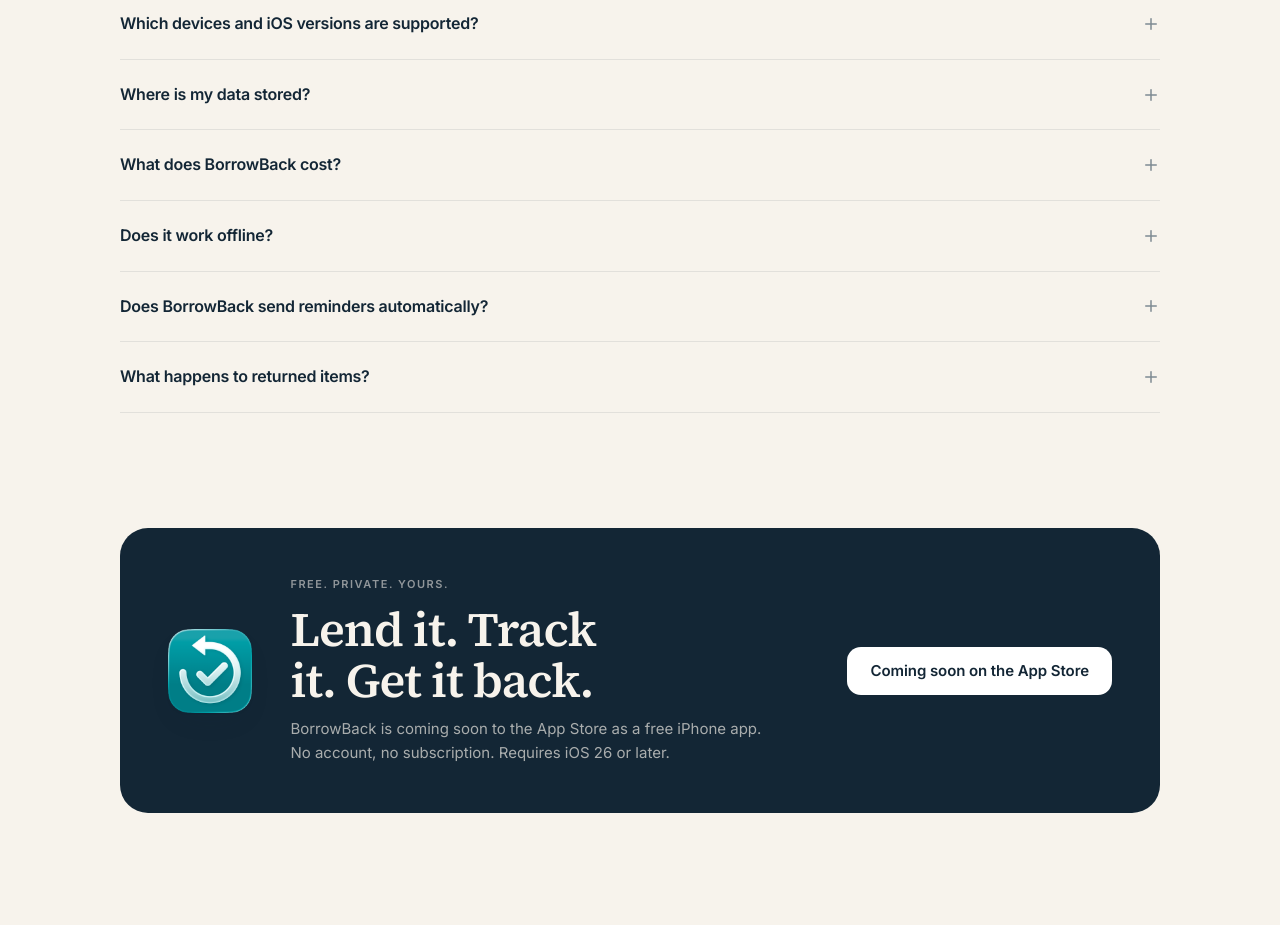
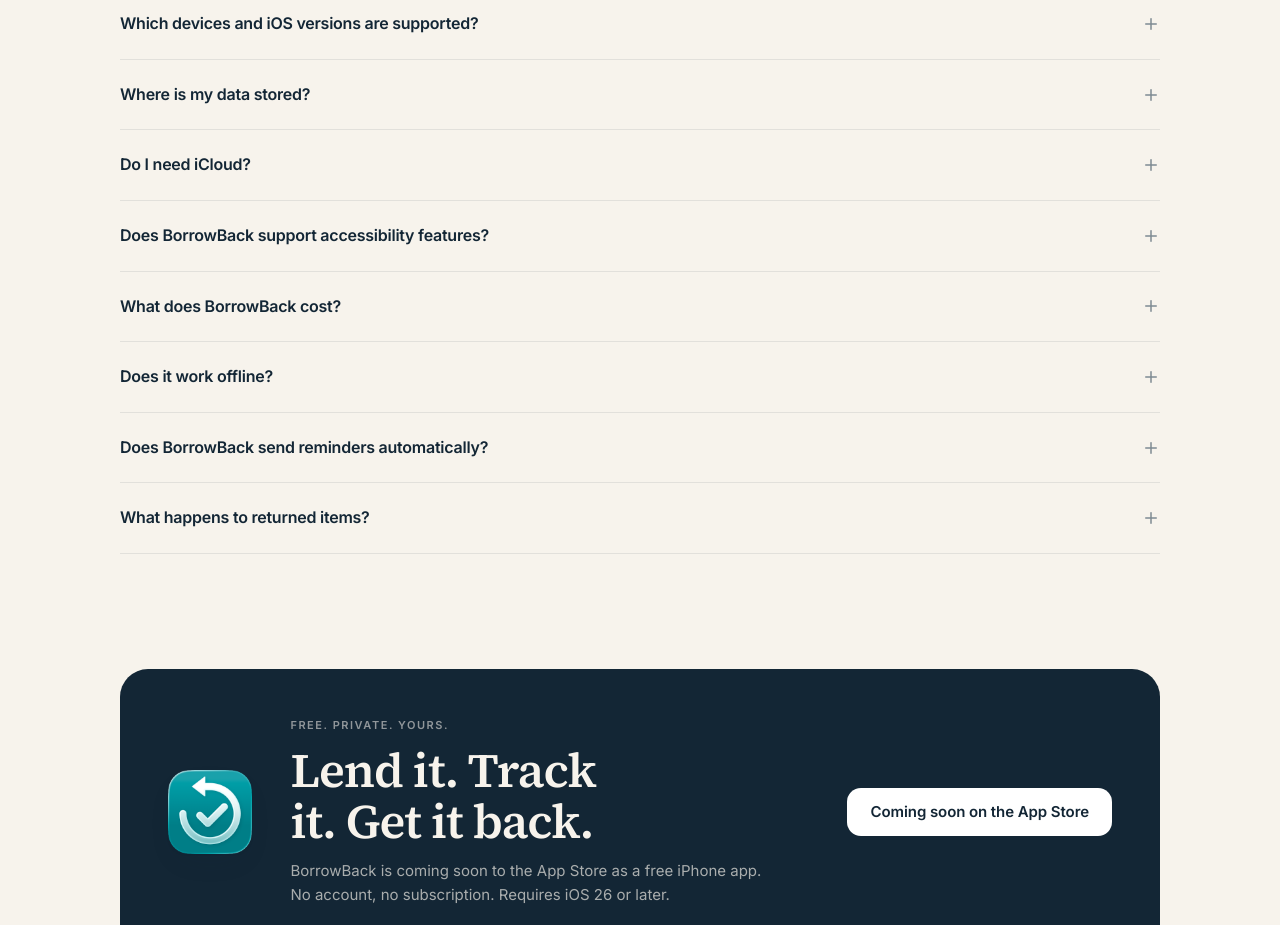
Before and after one commit to timokoethe/BorrowBack, a Next.js app in the folder website/: page / in a window 1280 px wide. Shown: the part 4260-5185 px from the top of the page. Built offline with nearby package versions, Linux system fonts and the light colour scheme.

Commit message:
Update website FAQ for iCloud and accessibility (#85)
This commit expands the FAQ with the iCloud sync and accessibility support details, and refreshes the reminder wording to match the current touch-and-hold workflow in the app.

```diff
--- a/website/app/page.tsx
+++ b/website/app/page.tsx
@@ -91,6 +91,14 @@ const faq = [
     a: "Locally on your iPhone, in the app's own database. When iCloud is available, your loans also sync through your private iCloud account so they stay up to date across your devices. BorrowBack cannot access your records.",
   },
   {
+    q: "Do I need iCloud?",
+    a: "No. BorrowBack works locally without iCloud. When iCloud is enabled for BorrowBack in your device settings, your loans sync automatically across devices signed in to the same Apple Account. There is no separate sync switch in the app.",
+  },
+  {
+    q: "Does BorrowBack support accessibility features?",
+    a: "Yes. BorrowBack supports VoiceOver and Voice Control, so you can manage your loans using spoken feedback or voice commands.",
+  },
+  {
     q: "What does BorrowBack cost?",
     a: "Nothing. There is no subscription, no in-app purchase and no advertising. Every feature is available from the moment you install it.",
   },
@@ -100,7 +108,7 @@ const faq = [
   },
   {
     q: "Does BorrowBack send reminders automatically?",
-    a: "No. For an active loan linked to a contact with a phone number, you can prepare an SMS or iMessage from the loan's context menu. BorrowBack fills in the item and due date, and you can edit or cancel the message. It is sent only when you confirm sending in the system message composer.",
+    a: "No. For an active loan linked to a contact with a phone number, touch and hold the loan, then choose Write reminder to prepare an SMS or iMessage. BorrowBack fills in the item and due date, and you can edit or cancel the message. It is sent only when you confirm sending in the system message composer.",
   },
   {
     q: "What happens to returned items?",
```
